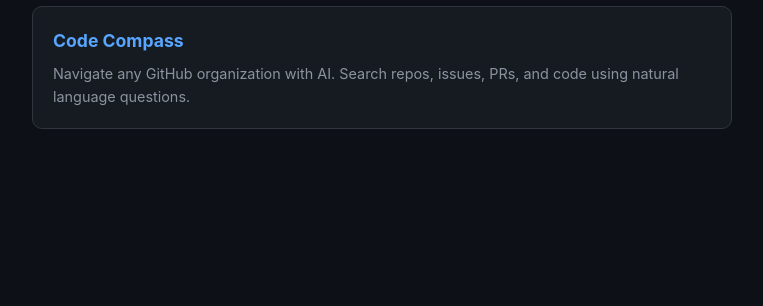
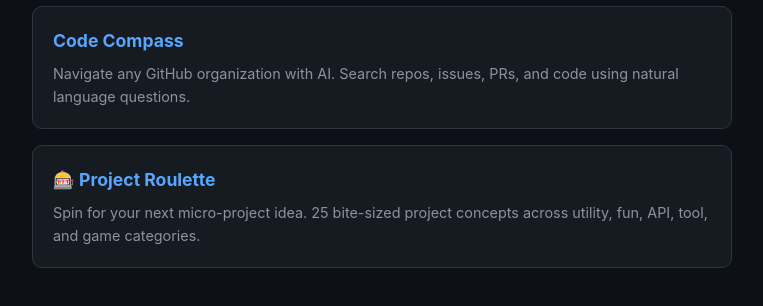
Before and after one commit to ashleyHutton/projects, a plain HTML site: page index.html in a window 1280 px wide. Shown: the part 278-584 px from the top of the page, without its empty margins (258-1021 px from the left). Drawn offline with Linux system fonts and the light colour scheme.

Commit message:
Add Project Roulette to homepage

```diff
--- a/index.html
+++ b/index.html
@@ -125,6 +125,11 @@
           <p>Navigate any GitHub organization with AI. Search repos, issues, PRs, and code using natural language questions.</p>
         </a>
 
+        <a href="/project-roulette/" class="project-card">
+          <h3>🎰 Project Roulette</h3>
+          <p>Spin for your next micro-project idea. 25 bite-sized project concepts across utility, fun, API, tool, and game categories.</p>
+        </a>
+
         <!-- Add more projects here as you build them -->
       </div>
     </section>
```
